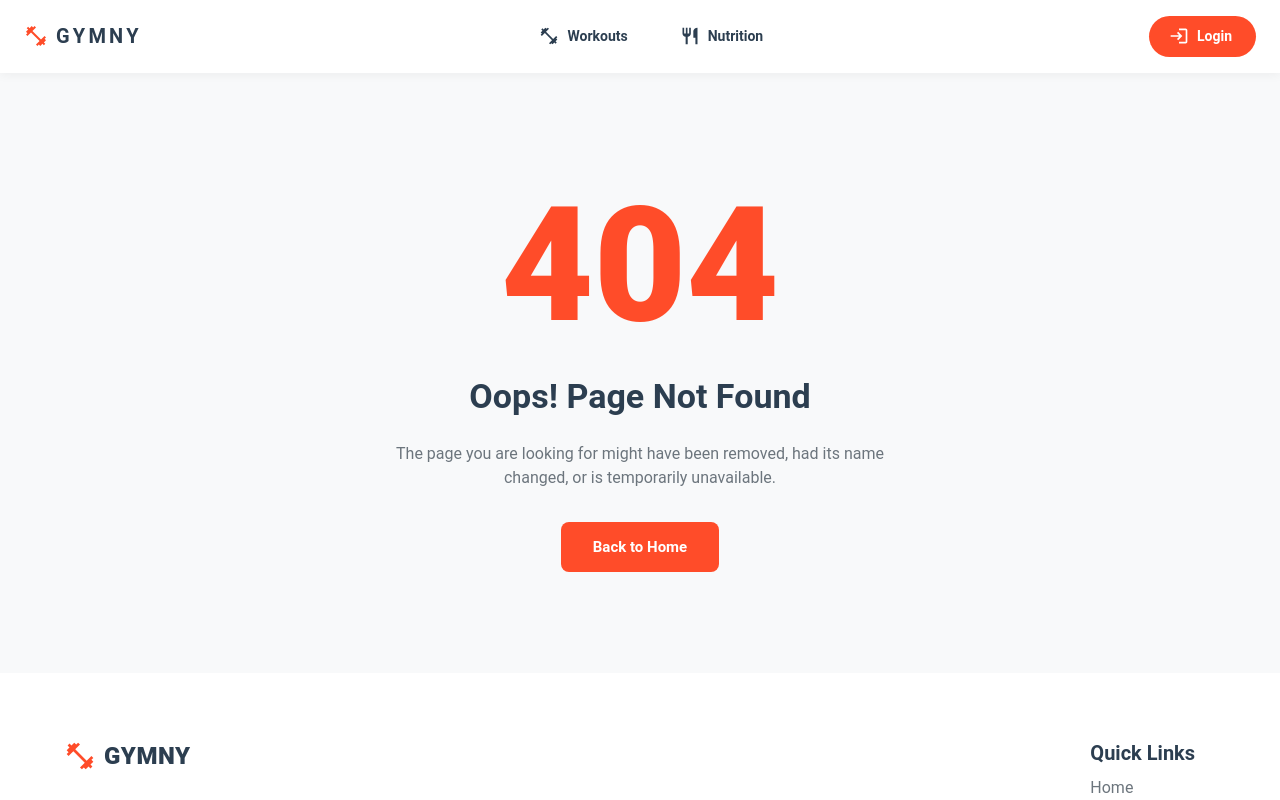
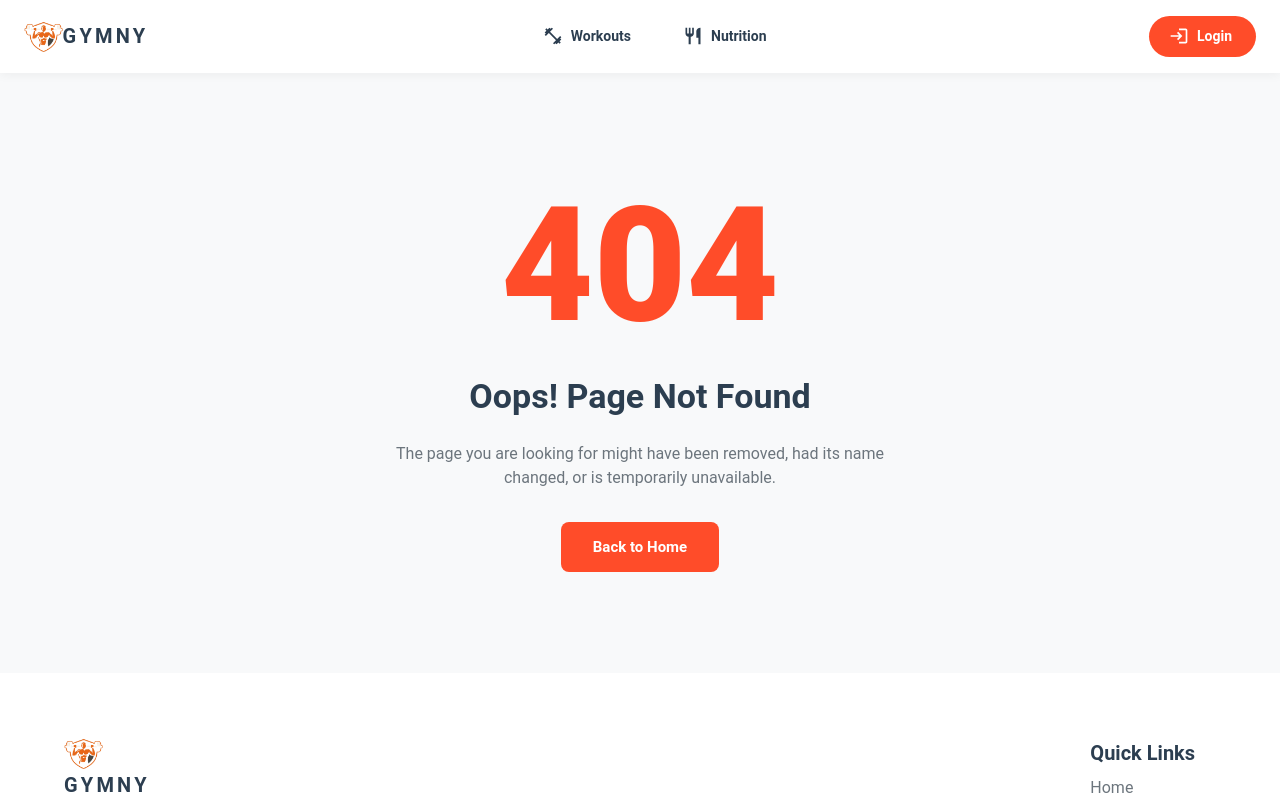
Before and after one commit to TeeZate/gym-app, a React (Create React App) app: page /nutrition in a window 1280 px wide. Shown: the top 800 px of the page. Built offline with nearby package versions, Linux system fonts and the light colour scheme.

Commit message:
navbar fixes and Icon

```diff
--- a/src/App.js
+++ b/src/App.js
@@ -136,7 +136,7 @@ function App() {
           }}
         >
           {/* You can add a loading spinner or logo animation here */}
-          <img src="/logo.svg" alt="GYMFLEX" style={{ width: 150, height: 'auto' }} />
+          <img src="/images/logo.png" alt="GYMFLEX" style={{ width: 150, height: 'auto' }} />
         </Box>
       </ThemeProvider>
     );
--- a/src/components/layout/Footer.js
+++ b/src/components/layout/Footer.js
@@ -38,9 +38,42 @@ import {
           <Grid container spacing={4}>
             {/* Logo and About */}
             <Grid item xs={12} md={4}>
-              <Box sx={{ mb: 3 }}>
-                <Logo />
+              <Box
+                component={RouterLink}
+                to="/"
+                sx={{
+                  height: 32,
+                  width: 'auto',
+                  textDecoration: 'none',
+                  display: 'flex',
+                  flexDirection: 'row',
+                  alignItems: 'center'
+                }}
+              >
+                <img
+                  src="/images/logo.png"
+                  alt="GYMNY Logo"
+                  style={{ height: '100%' }}
+                />
               </Box>
+
+              <Typography
+                variant="h6"
+                noWrap
+                component={RouterLink}
+                to="/"
+                sx={{
+                  mr: 2,
+                  display: { xs: 'none', md: 'flex' },
+                  fontWeight: 700,
+                  letterSpacing: '.2rem',
+                  color: 'text.primary',
+                  textDecoration: 'none',
+                }}
+              >
+                GYMNY
+              </Typography>
+
               <Typography variant="body2" color="text.secondary" paragraph>
                 GYMNY is your ultimate fitness companion, offering personalized workouts,
                 expert guidance, and a supportive community to help you achieve your fitness goals.
--- a/src/components/layout/Navbar.js
+++ b/src/components/layout/Navbar.js
@@ -65,7 +65,23 @@ function Navbar() {
             animate={{ opacity: 1, scale: 1 }}
             transition={{ duration: 0.5 }}
           >
-            <FitnessCenter sx={{ display: { xs: 'none', md: 'flex' }, mr: 1, color: 'primary.main' }} />
+            <Box
+              component={RouterLink}
+              to="/"
+              sx={{
+                height: 32,
+                width: 'auto',
+                textDecoration: 'none',
+                display: 'flex',
+                alignItems: 'center'
+              }}
+            >
+              <img
+                src="/images/logo.png"
+                alt="GYMNY Logo"
+                style={{ height: '100%' }}
+              />
+            </Box>
           </motion.div>
           <Typography
             variant="h6"
@@ -129,25 +145,6 @@ function Navbar() {
               </List>
             </Drawer>
           </Box>
-
-          <FitnessCenter sx={{ display: { xs: 'flex', md: 'none' }, mr: 1, color: 'primary.main' }} />
-          <Typography
-            variant="h5"
-            noWrap
-            component={RouterLink}
-            to="/"
-            sx={{
-              mr: 2,
-              display: { xs: 'flex', md: 'none' },
-              flexGrow: 1,
-              fontWeight: 700,
-              letterSpacing: '.2rem',
-              color: 'text.primary',
-              textDecoration: 'none',
-            }}
-          >
-            GYMFLEX
-          </Typography>
 
           <Box sx={{ flexGrow: 1, display: { xs: 'none', md: 'flex' }, justifyContent: 'center' }}>
             {pages.map((page) => (
```
Also changed, not shown: src/theme.js (deleted, +0 -76 lines), public/images/logo.png (added), src/components/styles/global.css (renamed from src/styles/global.css), 1 other file (tests, documents, lock files or other folders).
